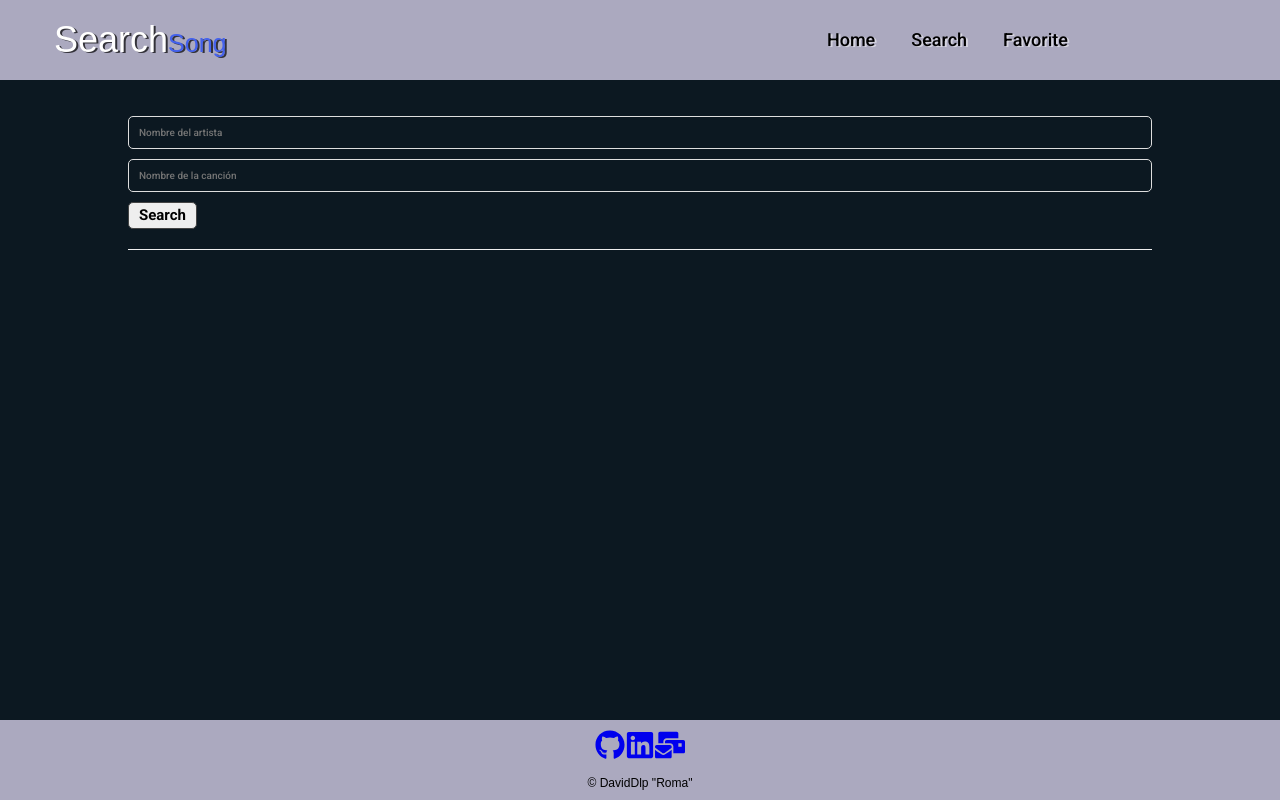
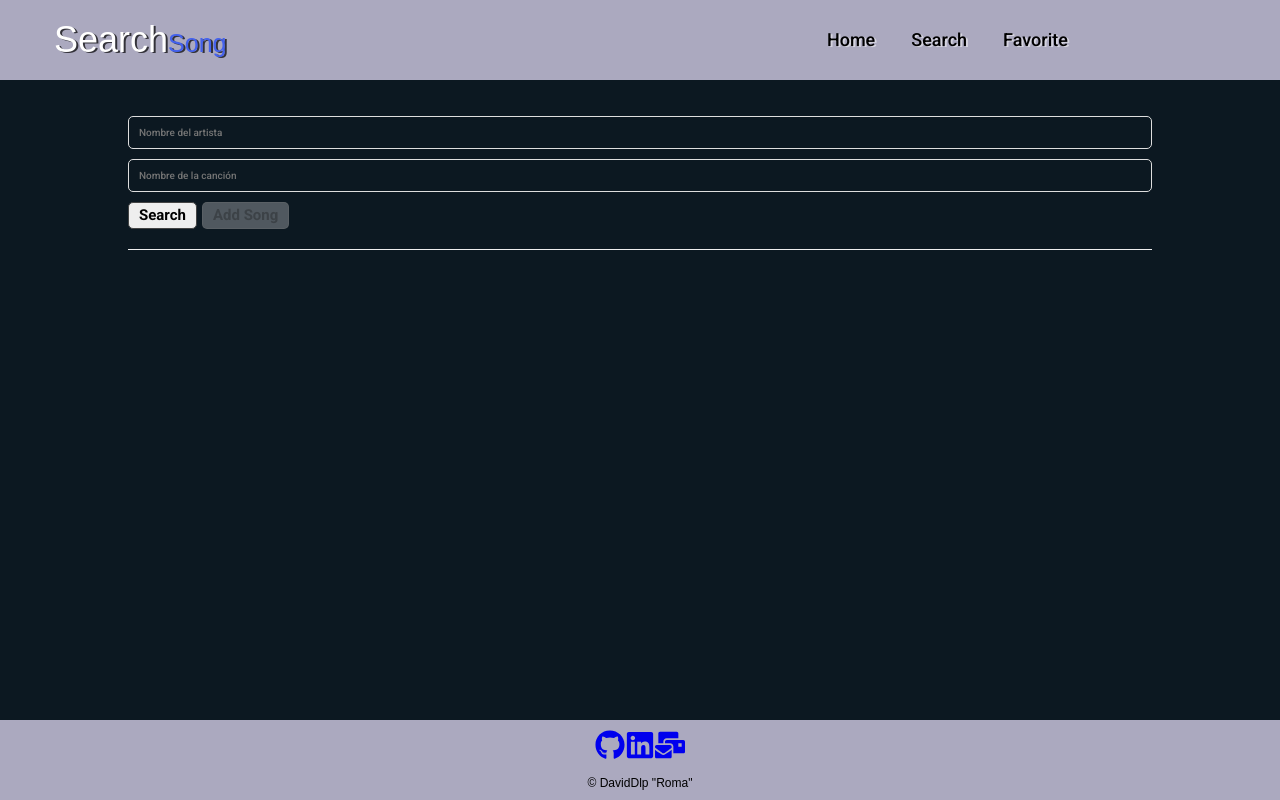
Before and after one commit to DavidDlp/search-song, a React (Create React App) app: page /song-search in a window 1280 px wide. Built offline with nearby package versions, Linux system fonts and the light colour scheme; a web font is replaced by a local one.

Commit message:
create funcionality localstorage

```diff
--- a/src/components/FavoriteTableRow.js
+++ b/src/components/FavoriteTableRow.js
@@ -1,14 +1,30 @@
 import React from "react";
 
-const FavoriteTableRow = () => {
+const FavoriteTableRow = ({ id, el, handleDeleteSong }) => {
+  //let {bio, search} = el;
+  //let avatar = bio.artist[0]strArtistTrumb;
+  let avatarStyles = {
+    width: "auto",
+    height: "40px",
+  };
+  console.log(el);
+
   return (
     <>
       <tr>
+        <td>
+          <img
+            style={avatarStyles}
+            src="http://placeimg.com/40/40/people"
+            alt="nombre artista"
+          />
+        </td>
         <td>nombre del artista</td>
-        <td>letra de la cación</td>
+        <td>Nombre de la canción</td>
         <td>
           <button>Ver</button>
-          <button>Eliminar</button>
+          {/* onClick buscar la nueva forma de router v6 para sacar la info */}
+          <button onClick={() => handleDeleteSong(id)}>Eliminar</button>
         </td>
       </tr>
     </>
--- a/src/components/SongForm.js
+++ b/src/components/SongForm.js
@@ -5,8 +5,9 @@ const initialForm = {
   song: "",
 };
 
-const SongForm = ({ handleSearch }) => {
+const SongForm = ({ handleSearch, handleSaveSong }) => {
   const [form, setForm] = useState(initialForm);
+  const [isDisabled, setIsDisabled] = useState(true);
 
   const handleChange = (e) => {
     setForm({
@@ -20,11 +21,13 @@ const SongForm = ({ handleSearch }) => {
 
     if (!form.artist || !form.song) {
       alert("Datos incompletos");
+      setIsDisabled(true);
       return;
     }
 
     handleSearch(form);
     setForm(initialForm);
+    setIsDisabled(false);
   };
 
   return (
@@ -45,6 +48,12 @@ const SongForm = ({ handleSearch }) => {
           value={form.song}
         />
         <input type="submit" value="Search" />
+        <input
+          type="button"
+          onClick={handleSaveSong}
+          value="Add Song"
+          disabled={isDisabled && "disabled"}
+        />
       </form>
     </div>
   );
--- a/src/pages/FavoriteSongs.js
+++ b/src/pages/FavoriteSongs.js
@@ -1,20 +1,42 @@
 import React from "react";
 import FavoriteTableRow from "../components/FavoriteTableRow";
 
-const FavoriteSongs = () => {
+const FavoriteSongs = ({ myFavoritesSongs }) => {
+  // const handleDeleteSong = (id) => {
+  //   let isDelete = window.confirm(
+  //     "¿Estas seguro que deseas eliminarla?"
+  //   );
+
+  //   if(isDelete){
+  //     let songs = myFavoritesSongs.filter((el, index) => index! == id);
+  //     setMyFavoriteSongs(songs);
+  //     localStorage.setItem("myFavoritesSongs", JSON.stringify(songs));
+  //   }
+
+  // };
+
   return (
     <div className="gnl-box">
       <h3>Mis canciones favoritas</h3>
       <table>
         <thead>
           <tr>
-            <th>Artista</th>
-            <th>Letra de la canción </th>
+            <th colSpan="2">Artista</th>
+            <th>Canción </th>
             <th>Acciones</th>
           </tr>
         </thead>
         <tbody>
           <FavoriteTableRow />
+          {/* {myFavoritesSongs.length > 0 ? (
+            myFavoritesSongs.map((item, index) => (
+              <FavoriteTableRow key={index} el={item} id={index} handleDeleteSong={handleDeleteSong}/>
+            ))
+          ) : (
+            <tr>
+              <td colSpan="4">No tengo canciones favoritas</td>
+            </tr>
+          )} */}
         </tbody>
       </table>
     </div>
--- a/src/pages/SongSearch.js
+++ b/src/pages/SongSearch.js
@@ -8,11 +8,16 @@ import SongDetails from "./SongDetails";
 import { helpHttp } from "./../servicies/helpHttp";
 import Loader from "./../servicies/Loader";
 
+let myFavoritesSongsInit =
+  JSON.parse(localStorage.getItem("myFavoritesSongs")) || [];
+
 const SongSearch = () => {
   const [search, setSearch] = useState(null);
   const [lyric, setLyric] = useState(null);
   const [bio, setBio] = useState(null);
   const [loading, setLoading] = useState(false);
+  const [myFavoritesSongs, setMyFavoritesSongs] =
+    useState(myFavoritesSongsInit);
 
   useEffect(() => {
     if (search === null) return;
@@ -38,16 +43,32 @@ const SongSearch = () => {
     };
 
     searchData();
-  }, [search]);
+
+    localStorage.setItem("myFavoritesSongs", JSON.stringify(myFavoritesSongs));
+  }, [search, myFavoritesSongs]);
 
   const handleSearch = (data) => {
     // console.log(data);
     setSearch(data);
   };
 
+  const handleSaveSong = () => {
+    alert("Guardando la canción en favoritos");
+    let newSong = {
+      search,
+      lyric,
+      bio,
+    };
+
+    let songs = [...myFavoritesSongs, newSong];
+    setMyFavoritesSongs(songs);
+    setSearch(null);
+    localStorage.setItem("myFavoritesSongs", JSON.stringify(songs));
+  };
+
   return (
     <div className="gnl-box">
-      <SongForm handleSearch={handleSearch} />
+      <SongForm handleSearch={handleSearch} handleSaveSong={handleSaveSong} />
       {loading && <Loader />}
       {search && !loading && (
         <SongDetails search={search} lyric={lyric} bio={bio} />
--- a/src/styles/layouts/_search.scss
+++ b/src/styles/layouts/_search.scss
@@ -14,7 +14,8 @@
       margin: auto;
     }
 
-    input[type="submit"] {
+    input[type="submit"],
+    input[type="button"] {
       border: thin solid #444;
       border-radius: 0.5rem;
       padding: 0.5rem 1rem;
@@ -45,6 +46,13 @@
       background-color: transparent;
       color: #dedede;
     }
+
+    input[type="button"]:disabled {
+      border-color: rgba(118, 118, 118, 0.3);
+      color: rgba(16, 16, 16, 0.3);
+      background-color: rgba(239, 239, 239, 0.3);
+      cursor: default;
+    }
   }
 
   &__detailsBox {
```
